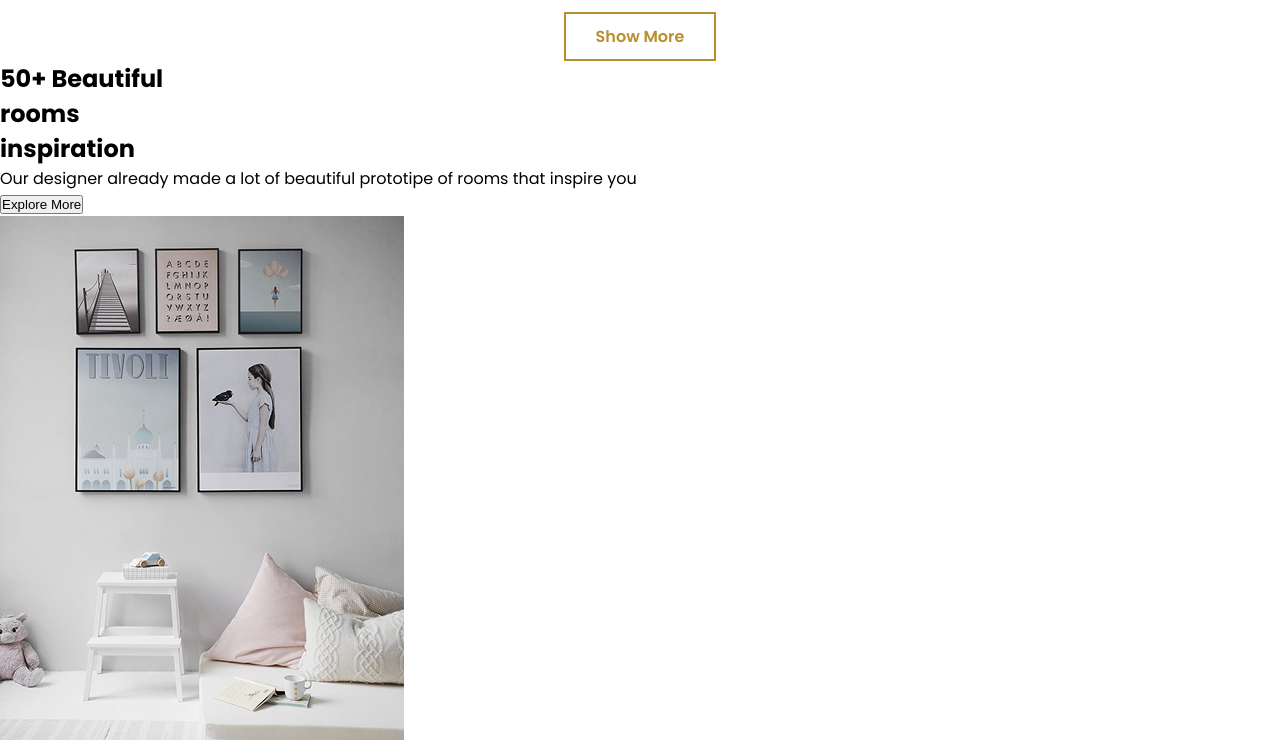
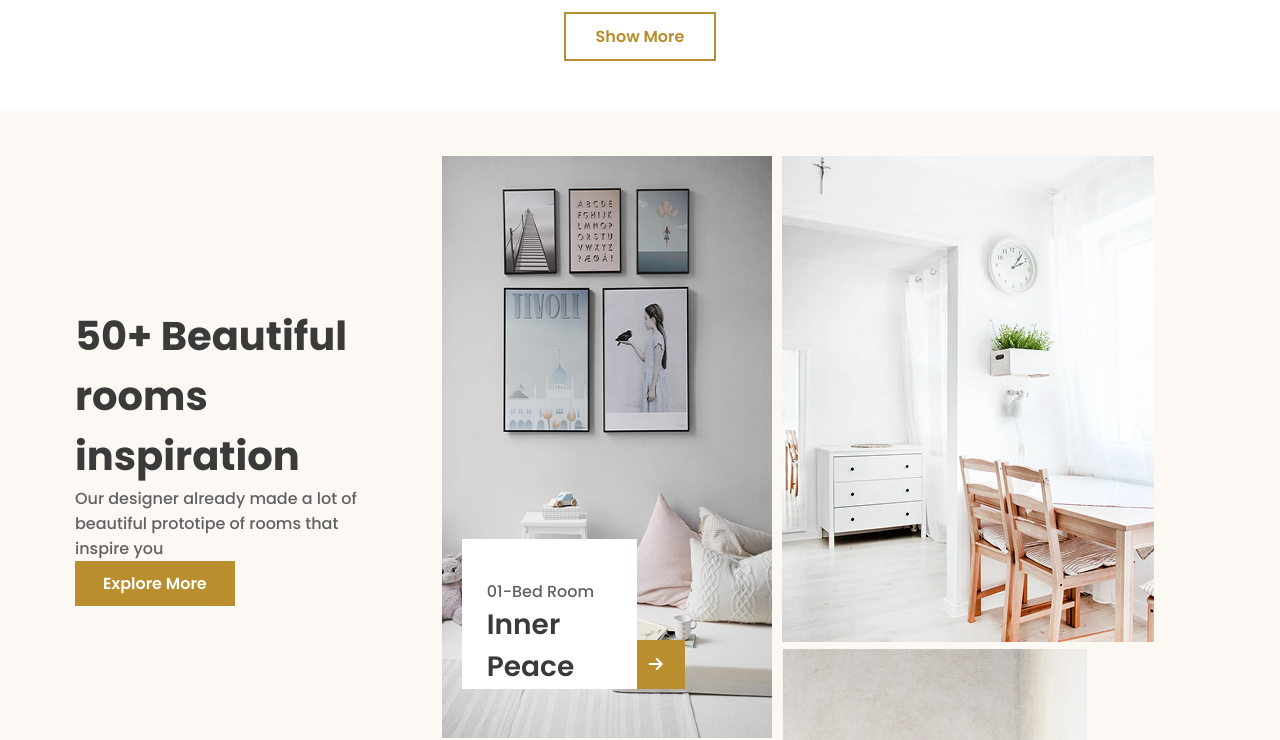
Before and after one commit to XNaymur/furniro-clone-, a plain HTML site: page index.html in a window 1280 px wide. Shown: the part 2460-3200 px from the top of the page. Drawn offline with Linux system fonts and the light colour scheme.

Commit message:
Complete Slider Section

```diff
--- a/index.html
+++ b/index.html
@@ -231,23 +231,24 @@
     <div class="inspiration">
       <div class="left-side">
         <h2>50+ Beautiful <br> rooms <br> inspiration</h2>
-        <p class="para">Our designer already made a lot of beautiful prototipe of rooms that inspire you</p>
+        <p class="para">Our designer already made a lot of <br> beautiful prototipe of rooms that <br> inspire you</p>
         <button type="button" class="btn">Explore More</button>
       </div>
       <div class="right-side">
         <div class="img-card-inspiration">
-          <img src="./img/Rectangle 24.png" alt="Image-25">
+          <img src="./img/Rectangle 24.png" alt="Image-25" style="height: 582px; width: 330px;">
           <div class="content">
             <div class="text">
               <p>01-Bed Room</p>
               <h3>Inner <br> Peace</h3>
             </div>
-            <div class="arro-icon">
+            <div class="arro-icon" style="align-self: flex-end;">
               <i class="fa-solid fa-arrow-right"></i>
             </div>
           </div>
         </div>
-        <div class="image-slider">
+      </div>
+      <div class="image-slider">
           <div class="img">
             <img src="./img/Rectangle 25.png" alt="rectangle-25">
             <img src="./img/Rectangle 26.png" alt="rectangle-26">
--- a/style.css
+++ b/style.css
@@ -450,3 +450,100 @@ body {
     'card-8';
   }
 }
+
+/* ==== Start Inspriation Section ==== */
+.inspiration-area {
+  background-color: #FCF8F3;
+  margin-top: 50px;
+}
+
+.inspiration {
+  display: grid;
+  grid-template-areas:
+  'left left right right slider slider';
+  gap: 10px;
+  justify-content: center;
+  align-items: flex-start;
+}
+
+.left-side {
+  grid-area: left;
+  padding-top: 195px;
+  padding-left: 75px;
+  padding-right: 75px;
+}
+
+.left-side h2 {
+  font-family: "poppins", sans-serif;
+  font-size: 40px;
+  font-weight: 700;
+  color: #3a3a3a;
+}
+
+.left-side .para {
+  font-family: "poppins", sans-serif;
+  font-size: 16px;
+  font-weight: 500;
+  color: #616161;
+}
+
+.left-side .btn {
+  font-family: "poppins", sans-serif;
+  font-size: 16px;
+  font-weight: 600;
+  color: #ffffff;
+  background-color: #B88E2F;
+  border: none;
+  padding: 10px 28px;
+}
+
+.right-side {
+  grid-area: right;
+  padding: 45px 0px;
+  position: relative;
+}
+
+.content {
+  display: flex;
+  flex-direction: row;
+  position: absolute;
+  top: 428px;
+  left: 20px;
+}
+
+.text {
+  background-color: #ffffff;
+  width: 175px;
+  height: 150px;
+  padding-left: 25px;
+  padding-top: 40px;
+}
+
+.text p {
+  font-size: 16px;
+  font-weight: 500;
+  color: #616161;
+}
+
+.text h3 {
+  font-size: 28px;
+  font-weight: 600;
+  color: #3a3a3a;
+}
+.arro-icon {
+  background-color: #B88E2F;
+  padding: 12px;
+}
+
+.fa-arrow-right {
+  width: 24px;
+  height: 20px;
+  color: #ffffff;
+}
+
+.image-slider {
+  grid-area: slider;
+  padding: 45px 0px;
+}
+
+/* ==== End Inspriation Section ==== */
```
